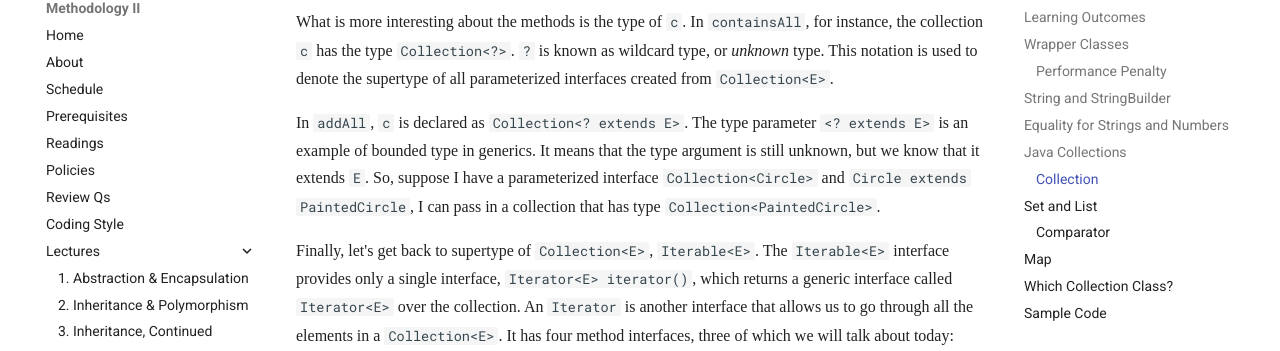
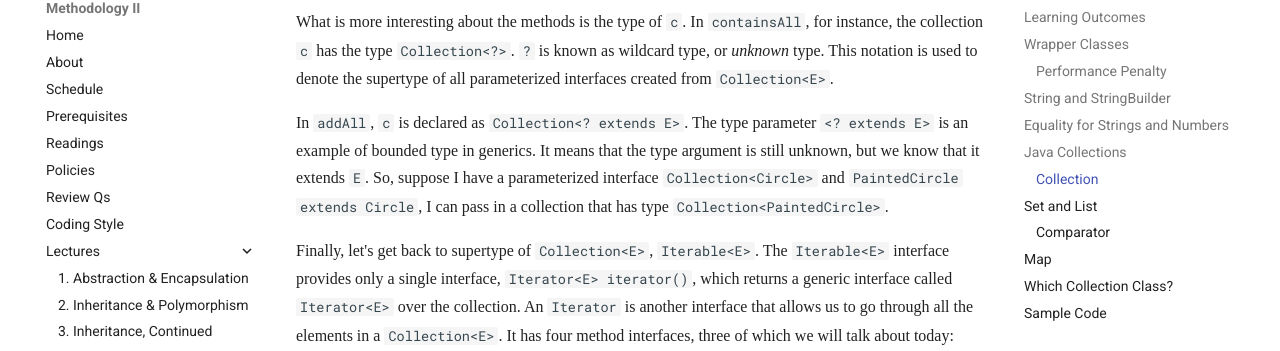
Before and after one commit to nus-cs2030/1718-s2, an MkDocs documentation site: the page built from docs/lec5.md, in a window 1280 px wide and 900 px high, scrolled down 6069 px. Shown: the part 91-442 px from the top of the window. Built offline with MkDocs 1.6.1 and Material for MkDocs 9.7.7, drawn with Linux system fonts in a browser that asks for light colours; some web fonts are replaced; comment, search, counter and statistics services are not loaded; old or Windows-style settings are respelled for this version of MkDocs.

```diff
--- a/docs/lec5.md
+++ b/docs/lec5.md
@@ -196,7 +196,7 @@ The next group of methods operate on another collection.  `addAll` add all the e
 
 What is more interesting about the methods is the type of `c`.  In `containsAll`, for instance, the collection `c` has the type `Collection<?>`.  `?` is known as wildcard type, or _unknown_ type.  This notation is used to denote the supertype of all parameterized interfaces created from `Collection<E>`.
 
-In `addAll`, `c` is declared as `Collection<? extends E>`.  The type parameter `<? extends E>` is an example of bounded type in generics.  It means that the type argument is still unknown, but we know that it extends `E`.  So, suppose I have a parameterized interface `Collection<Circle>` and `Circle extends PaintedCircle`, I can pass in a collection that has type `Collection<PaintedCircle>`.
+In `addAll`, `c` is declared as `Collection<? extends E>`.  The type parameter `<? extends E>` is an example of bounded type in generics.  It means that the type argument is still unknown, but we know that it extends `E`.  So, suppose I have a parameterized interface `Collection<Circle>` and `PaintedCircle extends Circle`, I can pass in a collection that has type `Collection<PaintedCircle>`.
 
 Finally, let's get back to supertype of `Collection<E>`, `Iterable<E>`.  The `Iterable<E>` interface provides only a single interface, `Iterator<E> iterator()`, which returns a generic interface called `Iterator<E>` over the collection.  An `Iterator` is another interface that allows us to go through all the elements in a `Collection<E>`.  It has four method interfaces, three of which we will talk about today: `hasNext()`, which returns if there is a next element in the `Collection<E>`; `next()`, which returns the next element (with paramterized type `E`; and `remove()`, which removes the last returned element from the `Collection<E>`.
 
```
